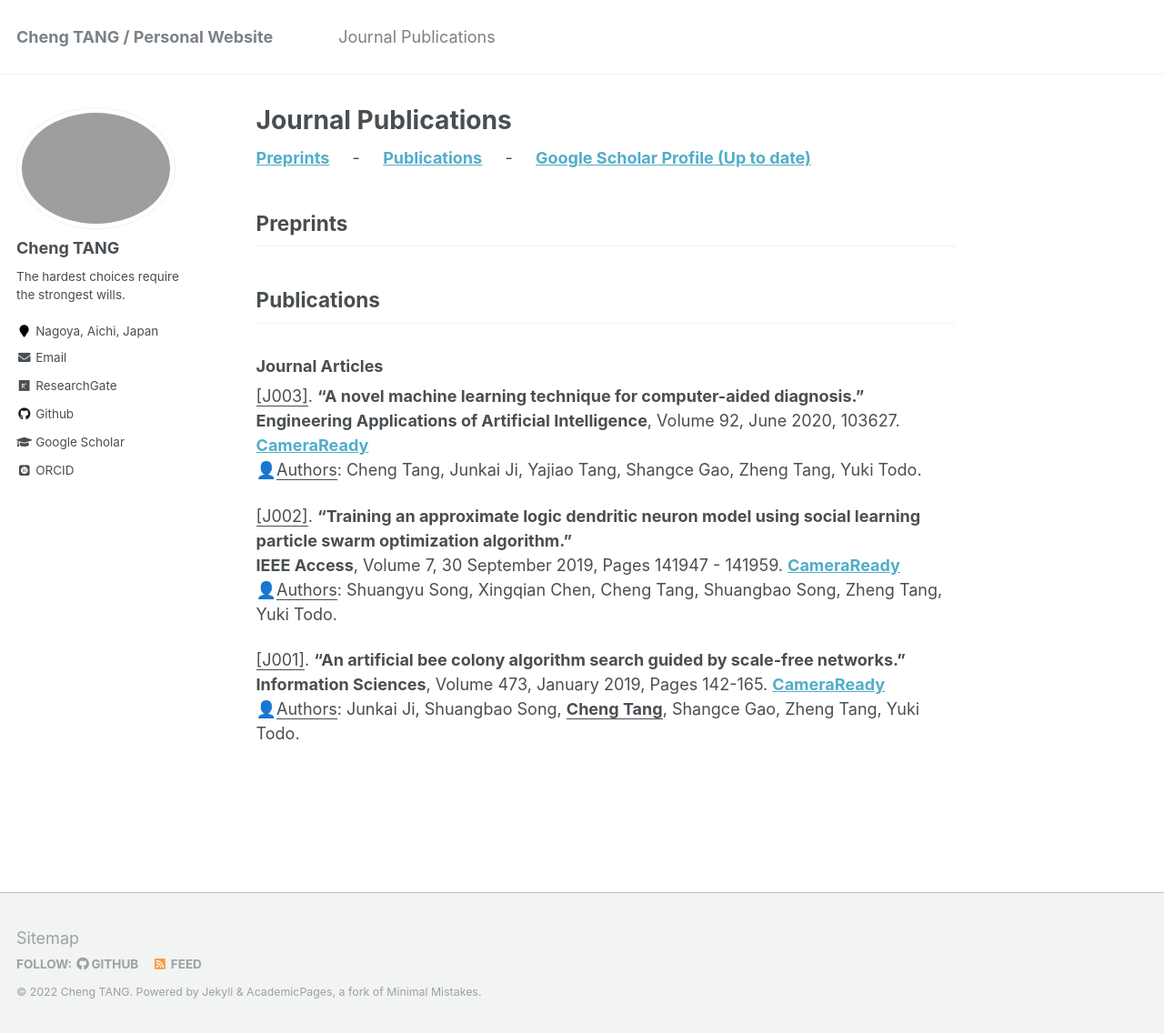
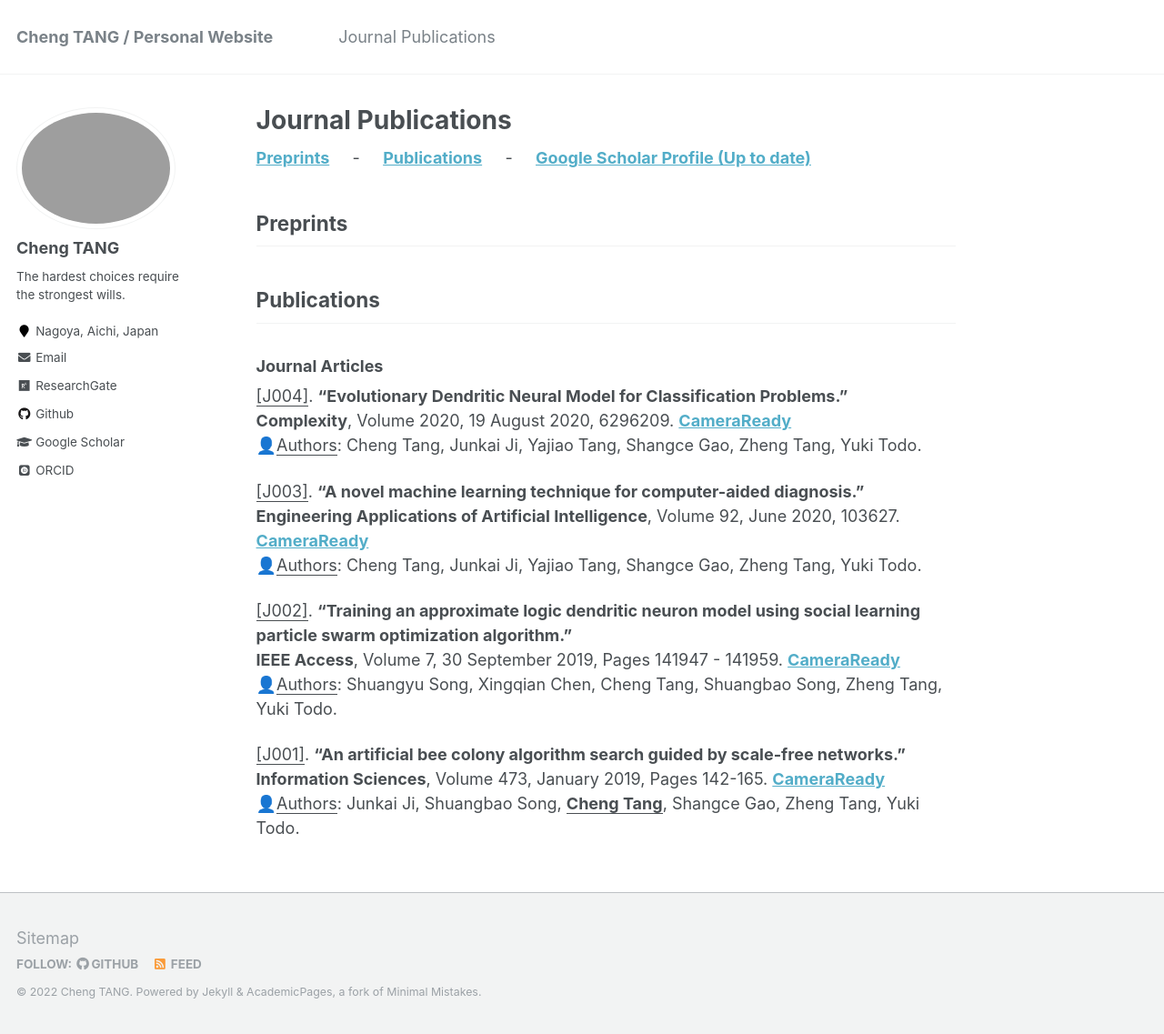
Before and after one commit to ChengTANG-AI/chengtang-ai.github.io, a Jekyll site: the page built from _pages/JournalPublications.md, in a window 1280 px wide and 1137 px high. Shown: the whole window at 91% size. Built offline with Jekyll 4.4.1, drawn with Linux system fonts in a browser that asks for light colours; some web fonts are replaced.

Commit message:
Update JournalPublications.md

```diff
--- a/_pages/JournalPublications.md
+++ b/_pages/JournalPublications.md
@@ -31,6 +31,10 @@ Publications
 
 ### Journal Articles
 
+<u>[J004]</u>. **"Evolutionary Dendritic Neural Model for Classification Problems."**
+**Complexity**, Volume 2020, 19 August 2020, 6296209. **[CameraReady](https://doi.org/10.1016/j.engappai.2020.103627)**
+👤<u>Authors</u>: Cheng Tang, Junkai Ji, Yajiao Tang, Shangce Gao, Zheng Tang, Yuki Todo.
+
 <u>[J003]</u>. **"A novel machine learning technique for computer-aided diagnosis."**
 **Engineering Applications of Artificial Intelligence**, Volume 92, June 2020, 103627. **[CameraReady](https://doi.org/10.1016/j.engappai.2020.103627)**
 👤<u>Authors</u>: Cheng Tang, Junkai Ji, Yajiao Tang, Shangce Gao, Zheng Tang, Yuki Todo.
```
